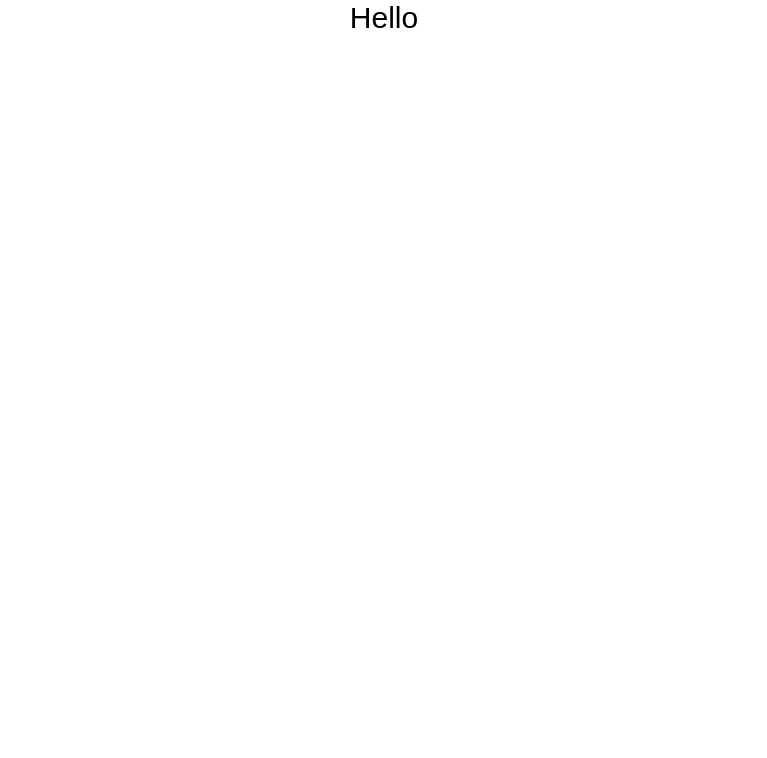
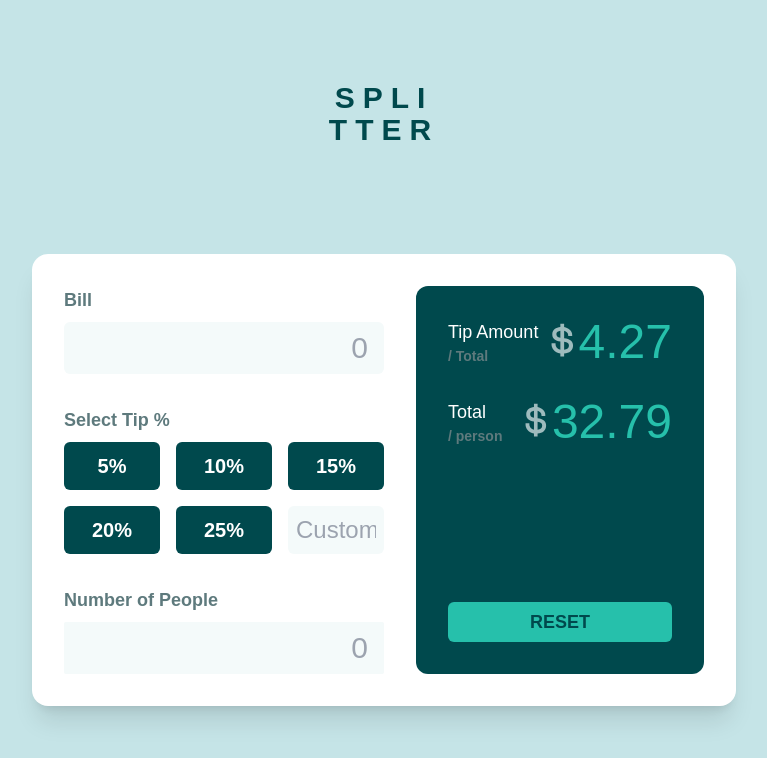
Before and after one commit to rajkp10/tip-calculator, a React (Create React App) app: page / in a window 1280 px wide. Shown: the top 758 px of the page, without its empty margins (256-1023 px from the left). Built offline with nearby package versions, Linux system fonts and the light colour scheme.

Commit message:
GUI created

```diff
--- a/package.json
+++ b/package.json
@@ -6,6 +6,7 @@
     "@testing-library/jest-dom": "^5.16.5",
     "@testing-library/react": "^13.4.0",
     "@testing-library/user-event": "^13.5.0",
+    "formik": "^2.2.9",
     "react": "^18.2.0",
     "react-dom": "^18.2.0",
     "react-scripts": "5.0.1",
--- a/src/App.js
+++ b/src/App.js
@@ -1,7 +1,18 @@
 import "./App.css";
+import Card from "./components/Card";
 
 function App() {
-  return <div className="App text-3xl">Hello</div>;
+  return (
+    <div className="min-h-screen w-full flex flex-col justify-end md:justify-center items-center bg-LightGrayishCyan">
+      <h2 className="absolute top-20 left-50 text-3xl uppercase font-bold text-VeryDarkCyan tracking-[.5rem]">
+        spli
+      </h2>
+      <h2 className="absolute top-28 left-50 text-3xl uppercase font-bold text-VeryDarkCyan tracking-[.5rem]">
+        tter
+      </h2>
+      <Card />
+    </div>
+  );
 }
 
 export default App;
--- /dev/null
+++ b/src/components/Card.jsx
@@ -0,0 +1,14 @@
+import React from "react";
+import InputForm from "../components/InputForm";
+import FinalShare from "./FinalShare";
+
+function Card() {
+  return (
+    <div className="text-3xl w-full md:h-[60%] md:w-[55%] bg-White p-8 mt-56 md:mt-40 flex flex-col md:flex-row rounded-t-3xl md:rounded-2xl shadow-xl space-y-8 md:space-y-0 md:space-x-8">
+      <InputForm />
+      <FinalShare />
+    </div>
+  );
+}
+
+export default Card;
--- /dev/null
+++ b/src/components/Detail.jsx
@@ -0,0 +1,21 @@
+import React from "react";
+import Dollar from "../images/icon-dollar.svg";
+
+function Detail({ header, subHeader, amount }) {
+  return (
+    <div className="flex justify-between">
+      <div className="flex flex-col">
+        <h4 className="text-lg text-White">{header}</h4>
+        <span className="text-sm text-DarkGrayishCyan font-semibold">
+          / {subHeader}
+        </span>
+      </div>
+      <div className="flex justify-center items-baseline space-x-1">
+        <img src={Dollar} alt="" className="h-1/2 md:h-3/4" />
+        <h1 className="text-3xl md:text-5xl text-StrongCyan">{amount}</h1>
+      </div>
+    </div>
+  );
+}
+
+export default Detail;
--- /dev/null
+++ b/src/components/FinalShare.jsx
@@ -0,0 +1,15 @@
+import React from "react";
+import Summary from "./Summary";
+
+function FinalShare() {
+  return (
+    <div className="md:w-1/2 px-6 py-6 md:p-8 rounded-xl bg-VeryDarkCyan flex flex-col space-y-4 md:space-y-0 justify-between">
+      <Summary />
+      <button className="h-10 rounded-md bg-StrongCyan text-VeryDarkCyan text-lg font-semibold uppercase hover:bg-LightGrayishCyan">
+        reset
+      </button>
+    </div>
+  );
+}
+
+export default FinalShare;
--- /dev/null
+++ b/src/components/InputForm.jsx
@@ -0,0 +1,133 @@
+import React from "react";
+import { Formik } from "formik";
+
+function InputForm() {
+  const handleSubmit = () => {};
+  return (
+    <div className="md:h-full md:w-1/2">
+      <Formik
+        initialValues={{ bill: "", tip: "", people: "" }}
+        validate={(values) => {
+          const errors = {};
+          if (values.people === "0") {
+            errors.bill = `Can't be zero`;
+          }
+          return errors;
+        }}
+        onSubmit={(values, { setSubmitting }) => {
+          setTimeout(() => {
+            alert(JSON.stringify(values, null, 2));
+            setSubmitting(false);
+          }, 400);
+        }}
+      >
+        {({
+          values,
+          errors,
+          isSubmitting,
+          touched,
+          handleBlur,
+          handleChange,
+        }) => (
+          <form
+            onSubit={handleSubmit}
+            className="h-full flex flex-col justify-between space-y-8"
+          >
+            <div className="flex flex-col justify-between space-y-2">
+              <label
+                htmlFor="bill"
+                className="text-lg font-semibold text-DarkGrayishCyan"
+              >
+                Bill
+              </label>
+              <input
+                type="text"
+                name="bill"
+                onChange={handleChange}
+                onBlur={handleBlur}
+                value={values.bill}
+                placeholder="0"
+                className="px-4 py-2 text-VeryDarkCyan bg-VeryLightGrayishCyan text-right rounded-md focus:outline-2 outline-StrongCyan cursor-pointer"
+              />
+            </div>
+            <div className="flex flex-col space-y-2">
+              <span className="text-lg font-semibold text-DarkGrayishCyan">
+                Select Tip %
+              </span>
+              <div className="grid grid-cols-2 grid-rows-3 md:grid-cols-3 md:grid-rows-2 gap-4">
+                <label
+                  htmlFor="tip"
+                  className="inline-flex items-center justify-center text-xl font-bold bg-VeryDarkCyan text-White rounded-md
+                  hover:text-VeryDarkCyan hover:bg-LightGrayishCyan hover:cursor-pointer"
+                >
+                  5%
+                </label>
+                <input type="radio" name="tip" id="" className="hidden" />
+                <label
+                  htmlFor="tip"
+                  className="inline-flex items-center justify-center text-xl font-bold bg-VeryDarkCyan text-White rounded-md
+                  hover:text-VeryDarkCyan hover:bg-LightGrayishCyan hover:cursor-pointer"
+                >
+                  10%
+                </label>
+                <input type="radio" name="tip" id="" className="hidden" />
+                <label
+                  htmlFor="tip"
+                  className="inline-flex items-center justify-center text-xl font-bold bg-VeryDarkCyan text-White rounded-md
+                  hover:text-VeryDarkCyan hover:bg-LightGrayishCyan hover:cursor-pointer"
+                >
+                  15%
+                </label>
+                <input type="radio" name="tip" id="" className="hidden" />
+                <label
+                  htmlFor="tip"
+                  className="inline-flex items-center justify-center text-xl font-bold bg-VeryDarkCyan text-White rounded-md
+                  hover:text-VeryDarkCyan hover:bg-LightGrayishCyan hover:cursor-pointer"
+                >
+                  20%
+                </label>
+                <input type="radio" name="tip" id="" className="hidden" />
+                <label
+                  htmlFor="tip"
+                  className="inline-flex items-center justify-center text-xl font-bold bg-VeryDarkCyan text-White rounded-md
+                  hover:text-VeryDarkCyan hover:bg-LightGrayishCyan hover:cursor-pointer"
+                >
+                  25%
+                </label>
+                <input type="radio" name="tip" id="" className="hidden" />
+                <input
+                  type="text"
+                  name="tip"
+                  id=""
+                  placeholder="Custom"
+                  className="p-2 text-2xl bg-VeryLightGrayishCyan text-center rounded-md focus:outline-2 outline-StrongCyan cursor-pointer"
+                />
+              </div>
+            </div>
+            <div className="flex flex-col space-y-2">
+              <div className="flex justify-between">
+                <label
+                  htmlFor="people"
+                  className="text-lg font-semibold text-DarkGrayishCyan"
+                >
+                  Number of People
+                </label>
+              </div>
+              <input
+                type="text"
+                name="people"
+                onChange={handleChange}
+                onBlur={handleBlur}
+                value={values.people}
+                placeholder="0"
+                className="px-4 py-2 text-VeryDarkCyan bg-VeryLightGrayishCyan focus:outline-2 outline-StrongCyan text-right rounded-sm cursor-pointer"
+              />
+            </div>
+          </form>
+        )}
+      </Formik>
+    </div>
+  );
+}
+
+export default InputForm;
--- /dev/null
+++ b/src/components/Summary.jsx
@@ -0,0 +1,13 @@
+import React from "react";
+import Detail from "./Detail";
+
+function Summary() {
+  return (
+    <div className="flex flex-col space-y-4 md:space-y-8">
+      <Detail header="Tip Amount" subHeader="Total" amount="4.27" />
+      <Detail header="Total" subHeader="person" amount="32.79" />
+    </div>
+  );
+}
+
+export default Summary;
--- a/src/index.css
+++ b/src/index.css
@@ -2,7 +2,7 @@
 @tailwind components;
 @tailwind utilities;
 
-@import url("https://fonts.googleapis.com/css2?family=Manrope:wght@800&display=swap");
+@import url("https://fonts.googleapis.com/css2?family=Space+Mono&display=swap");
 
 body {
   margin: 0;
@@ -11,7 +11,7 @@ body {
     sans-serif;
   -webkit-font-smoothing: antialiased;
   -moz-osx-font-smoothing: grayscale;
-  font-family: "Manrope", sans-serif;
+  font-family: "Space Mono", sans-serif;
 }
 
 code {
--- a/tailwind.config.js
+++ b/tailwind.config.js
@@ -1,7 +1,10 @@
 /** @type {import('tailwindcss').Config} */
 module.exports = {
-  content: ["./src/**/*.{js,jsx,ts,tsx}"],
+  content: ["./src/**/*.{js,jsx,ts,tsx,svg}"],
   theme: {
+    screens: {
+      md: "978px",
+    },
     extend: {
       colors: {
         StrongCyan: "hsl(172, 67%, 45%)",
```
Also changed, not shown: src/images/logo.svg (added), 1 other file (tests, documents, lock files or other folders).
